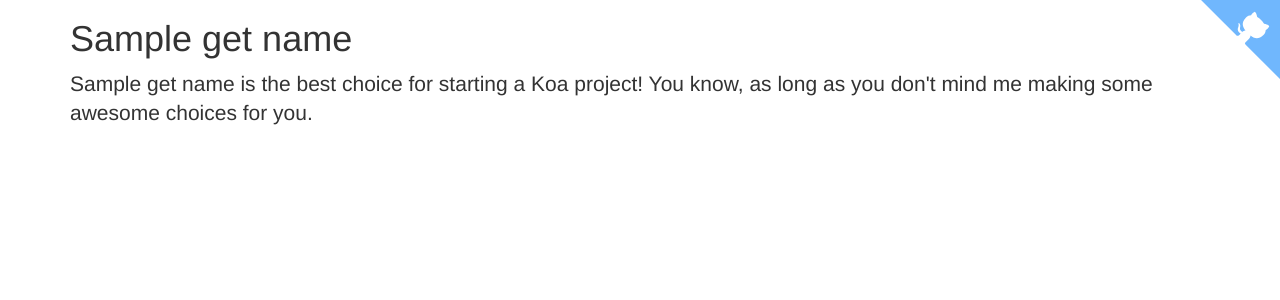
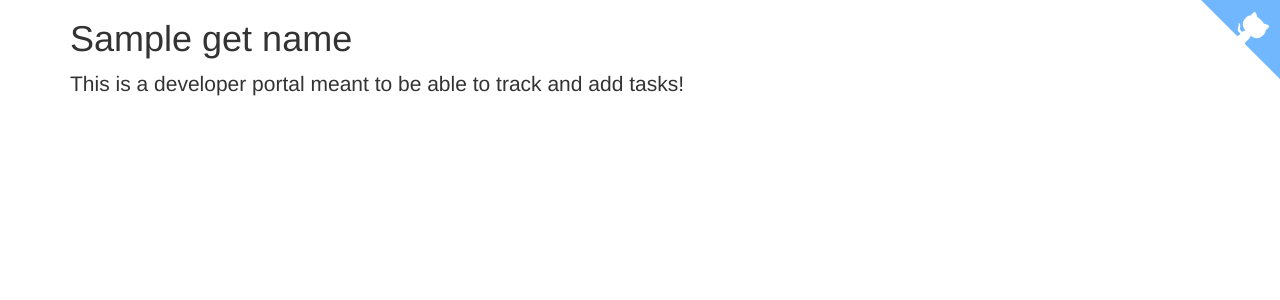
Before and after one commit to cynical89/dev-portal, a Node project: template views/index.hbs in a window 1280 px wide. Shown: the part 51-351 px from the top of the page. Run offline with Node 20 templates, Linux system fonts and the light colour scheme; the template is opened without the code that fills it: most values are stand-ins (such as "Sample title", 1, 10 or a date in 2020); some libraries are stand-ins or nearby versions.

Commit message:
updated index

```diff
--- a/views/index.hbs
+++ b/views/index.hbs
@@ -2,7 +2,7 @@
 
 	<div class="starter-template">
 		<h1>{{get_name}}</h1>
-		<p class="lead">{{get_name}} is the best choice for starting a Koa project!	You know, as long as you don't mind me making some awesome choices for you.</p>
+		<p class="lead">This is a developer portal meant to be able to track and add tasks!</p>
 	</div>
 
 </div><!-- /.container -->
```
